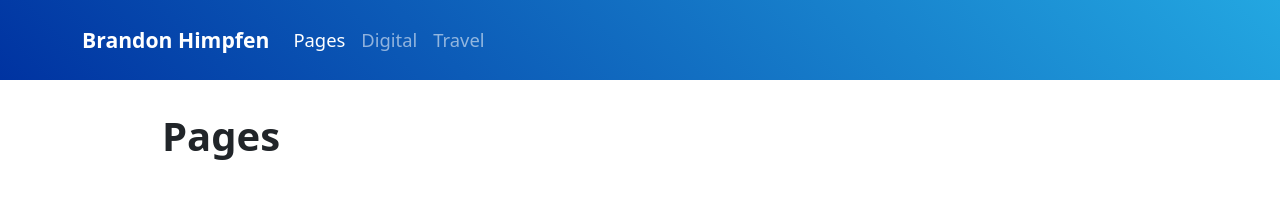
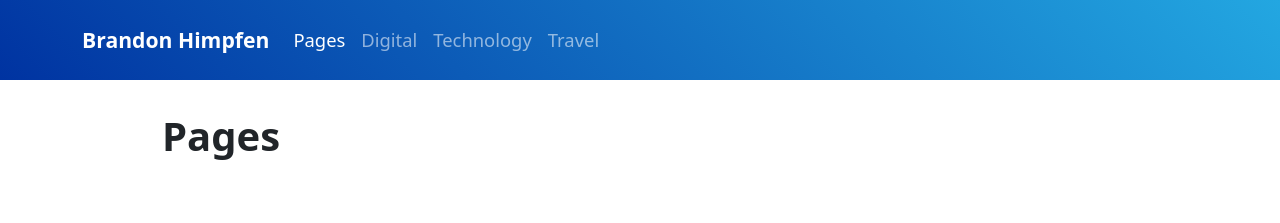
Before and after one commit to boldoutlook/pages, a Jekyll site: the page built from index.md, in a window 1280 px wide. Shown: the top 223 px of the page. Built offline with Jekyll 4.4.1, drawn with Linux system fonts in a browser that asks for light colours; comment, search, counter and statistics services are not loaded.

Commit message:
Update header.html

```diff
--- a/_includes/header.html
+++ b/_includes/header.html
@@ -13,6 +13,9 @@
           <a class="nav-link{% if page.url == '/digital/' %} active{% endif %}" aria-current="page" href="{{ "/digital/" | relative_url }}">Digital</a>
         </li>
         <li class="nav-item">
+          <a class="nav-link{% if page.url == '/tech/' %} active{% endif %}" aria-current="page" href="{{ "/tech/" | relative_url }}">Technology</a>
+        </li>
+        <li class="nav-item">
           <a class="nav-link{% if page.url == '/travel/' %} active{% endif %}" aria-current="page" href="{{ "/travel/" | relative_url }}">Travel</a>
         </li>
       </ul>
```
